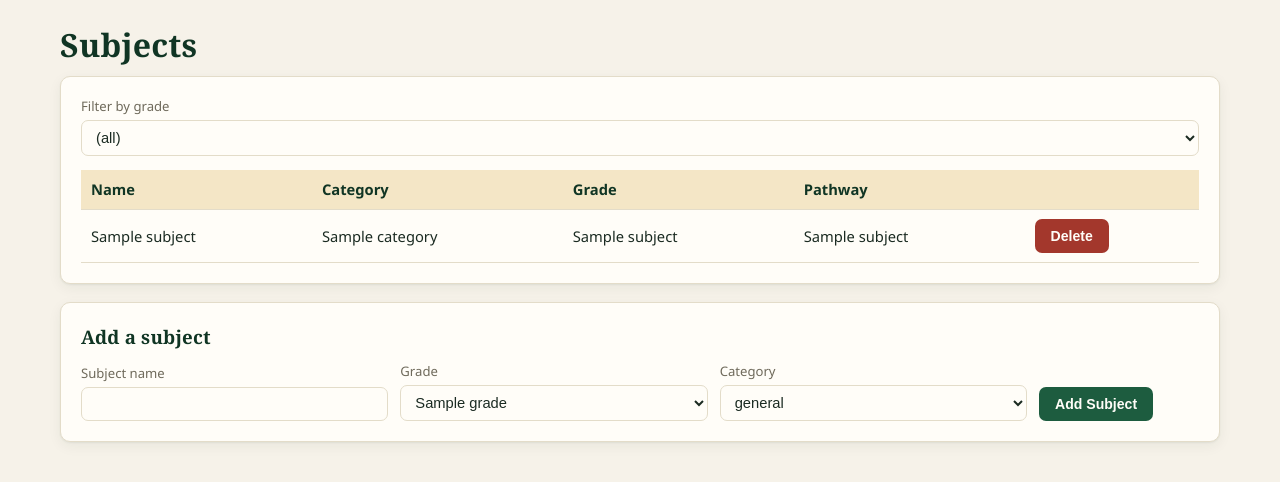
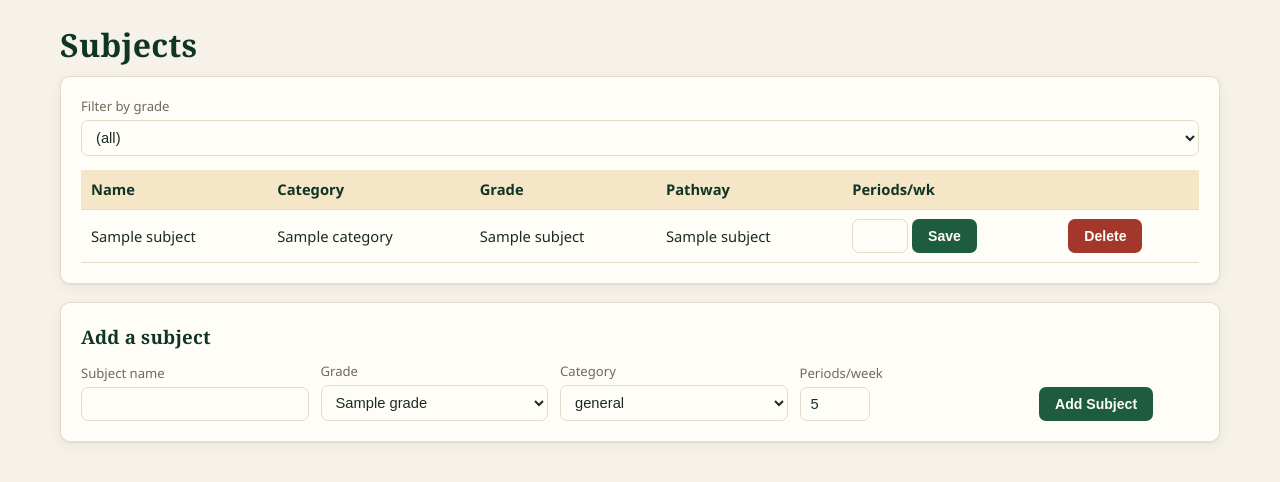
Before and after one commit to jumasir703-dot/Gtimetable, a Flask app: page /subjects in a window 1280 px wide. Shown: the part 86-568 px from the top of the page. Run offline with Flask 3, Linux system fonts and the light colour scheme; a database or web service that is not in the repository returns one stand-in record (values such as "Sample title"); parts of the project's set-up code (start-up, migrations or seed data) failed here and were passed over; some libraries are stand-ins or nearby versions.

Commit message:
Update subjects.html

```diff
--- a/templates/subjects.html
+++ b/templates/subjects.html
@@ -2,7 +2,6 @@
 {% block title %}Subjects{% endblock %}
 {% block content %}
 <h1>Subjects</h1>
-
 <div class="card">
   <form method="get" class="form-row" style="margin-top:0;">
     <div>
@@ -15,9 +14,8 @@
       </select>
     </div>
   </form>
-
   <table style="margin-top:14px;">
-    <thead><tr><th>Name</th><th>Category</th><th>Grade</th><th>Pathway</th><th></th></tr></thead>
+    <thead><tr><th>Name</th><th>Category</th><th>Grade</th><th>Pathway</th><th>Periods/wk</th><th></th></tr></thead>
     <tbody>
       {% for s in subjects %}
       <tr>
@@ -25,6 +23,14 @@
         <td>{{ s.category }}</td>
         <td>{{ s.grade_name }}</td>
         <td>{{ s.pathway_name or '—' }}</td>
+        <td>
+          <form class="inline-form" method="post" action="{{ url_for('update_subject_periods', subject_id=s.id) }}">
+            <input type="hidden" name="grade_filter" value="{{ grade_filter }}">
+            <input type="number" name="periods_per_week" min="1" max="15"
+                   value="{{ s.periods_per_week }}" style="width:56px;">
+            <button type="submit">Save</button>
+          </form>
+        </td>
         <td>
           <form class="inline-form" method="post" action="{{ url_for('delete_subject', subject_id=s.id) }}"
                 onsubmit="return confirm('Delete this subject?');">
@@ -34,12 +40,11 @@
         </td>
       </tr>
       {% else %}
-      <tr><td colspan="5" class="section-note">No subjects for this filter.</td></tr>
+      <tr><td colspan="6" class="section-note">No subjects for this filter.</td></tr>
       {% endfor %}
     </tbody>
   </table>
 </div>
-
 <div class="card">
   <h3>Add a subject</h3>
   <form method="post" action="{{ url_for('add_subject') }}">
@@ -73,13 +78,16 @@
           {% endfor %}
         </select>
       </div>
+      <div>
+        <label>Periods/week</label>
+        <input type="number" name="periods_per_week" min="1" max="15" value="5" style="width:70px;">
+      </div>
       <div style="flex:0;">
         <button type="submit">Add Subject</button>
       </div>
     </div>
   </form>
 </div>
-
 <script>
   // Hide the pathway field when the selected grade isn't CBC-based.
   const gradeSelect = document.getElementById('grade-select');
```
